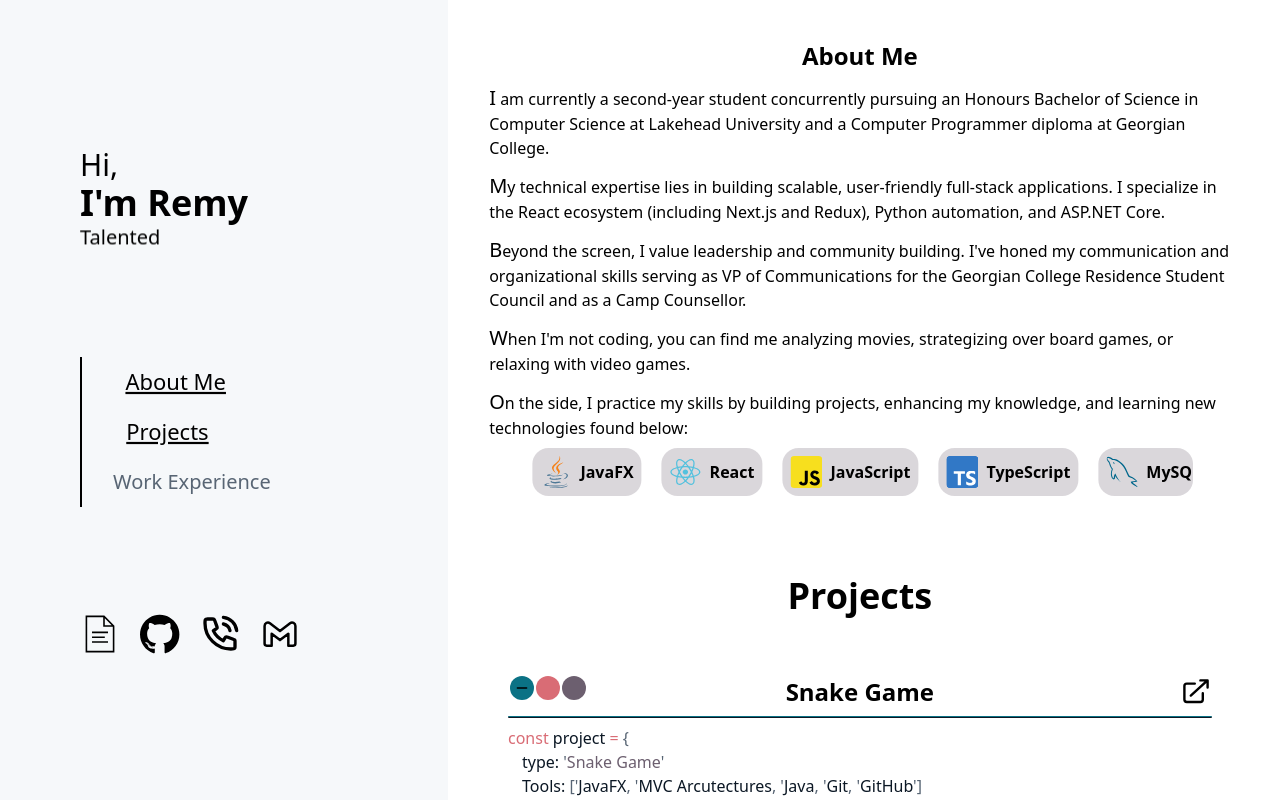
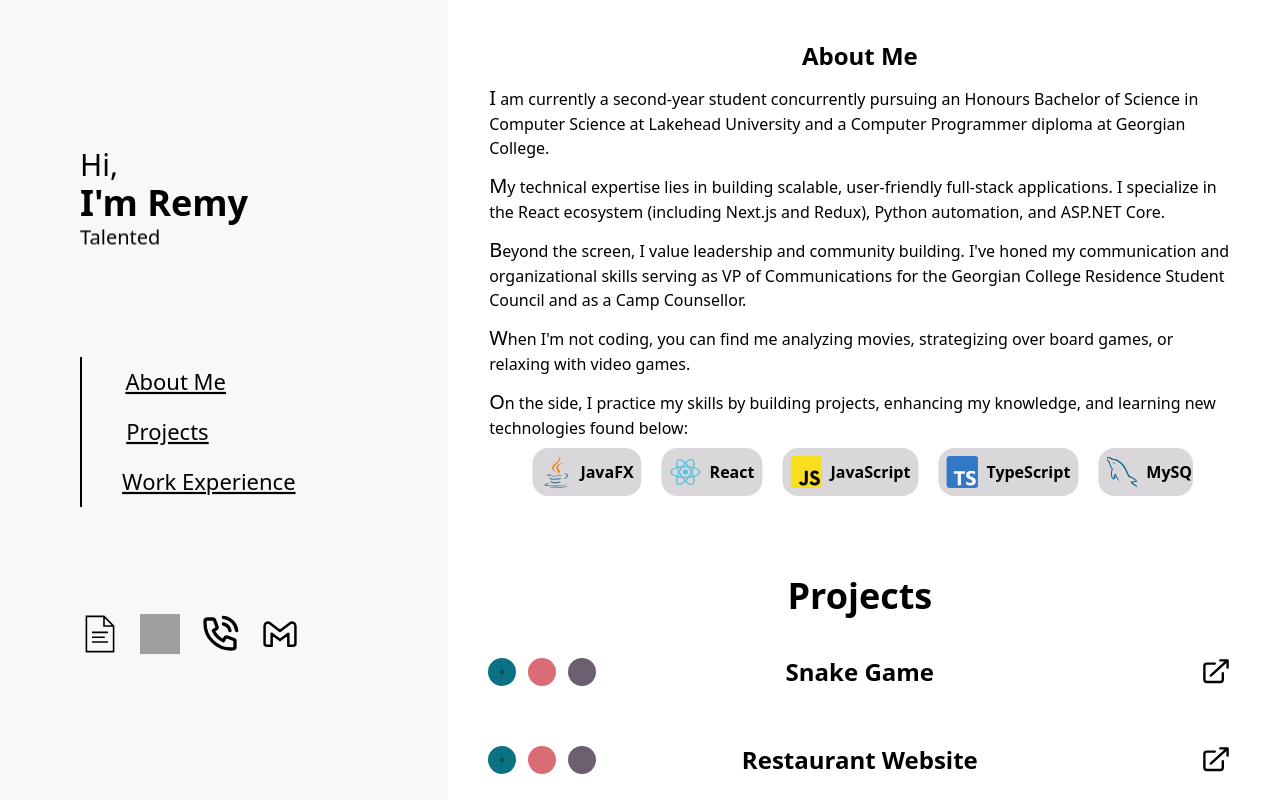
Before and after one commit to Remy-Post/portfolioV2, a React (Vite) app: page / in a window 1280 px wide. Built offline with nearby package versions, Linux system fonts and the light colour scheme; grey boxes are pictures that could not be loaded.

Commit message:
update GitHub page: refine navigation structure, improve hover effects, enhance styling for projects and icons, add support for active state and light color scheme

```diff
--- a/src/App.jsx
+++ b/src/App.jsx
@@ -68,7 +68,7 @@ export default function App() {
                         <nav className="flex flex-col border-l-2">
                             <NavItem href="#about" isActive={aboutMeInView}>About Me</NavItem>
                             <NavItem href="#projects" isActive={projectInView}>Projects</NavItem>
-                            <NavItem href="#work" isActive={workInView && projectInView && !aboutMeInView}>Work Experience </NavItem>
+                            <NavItem href="#work" isActive={workInView}>Work Experience </NavItem>
                         </nav>
                     </div>
 
--- a/src/GitHub.jsx
+++ b/src/GitHub.jsx
@@ -1,6 +1,7 @@
 import { useEffect, useState } from "react";
 
 import { useInView } from "react-intersection-observer";
+import { Link } from "react-router-dom";
 
 import Project from "./Project.jsx";
 
@@ -53,17 +54,17 @@ export default function GitHub() {
 
                 <div className="ml-20">
                     <nav className="flex flex-col border-l-2">
-                        <a className="relative w-max pl-8 p-3 py-2.5 text-xl font-medium transition-all duration-300 block -ml-[2px] outline-none border-transparent text-[#586574] hover:text-[#0B1724]" href="/" target="_blank">GitHub Calendar</a>
-                        <NavItem href="/">Projects</NavItem>
+                        <NavItem href="#github" isActive={isGithubInView}>GitHub Calendar</NavItem>
+                        <NavItem href="#projects" isActive={isProjectsInView}>Projects</NavItem>
                     </nav>
                 </div>
 
-                <article className="flex gap-5 ml-20">
-                    <Link to="/">
+                <article className="flex gap-5 items-center ml-15">
+                    <Link to="/" target="_blank" className={`relative w-max pl-8 p-3 py-2.5 text-xl font-medium transition-all duration-300 block -ml-[2px] outline-none border-transparent text-[#586574] hover:text-[#0B1724]`}>
                         <img src="./Icons/home-icon.svg" alt="Document Icon" className="w-10 h-10 icon" />
                     </Link>
                     <a href="https://github.com/Remy-Post/" target="_blank">
-                        <img src="Github.svg" alt="Github Icon" className="w-10 h-10 icon"/>
+                        <img src="./Icons/Github.svg" alt="Github Icon" className="w-10 h-10 icon"/>
                     </a>
                 </article>
             </section>
@@ -71,24 +72,25 @@ export default function GitHub() {
             {/*-----------------------------------------*/} {/*Right Side*/}
 
             <section className="w-[99%] bg-[#FFFFFF] py-10">
-                <div ref={githubRef}>
+                <div ref={githubRef} id="github">
                     <div className="flex justify-evenly w-full mx-auto p-4 my-6"> {/*Title*/}
                         <h3 className="text-3xl font-bold">GitHub</h3>
                         <h3 className="text-2xl italic text-[#6C5F6F]">Remy-Post</h3>
                     </div> {/*Title*/}
-                        <div className="w-[95%] mx-auto">
+                        <div className="w-full mx-10">
                         <GitHubCalendar
                             username="Remy-Post"
                             className="w-full h-full"
+                            colorScheme="light"
                         />
                     </div> {/*Github Calendar*/}
                     </div>
-                <div ref={projectsRef}>
+                <div ref={projectsRef} id="projects">
                     <h3 className="text-4xl font-bold mt-20 ml-13">Projects</h3>
                     {
                         isLoading == true ? <div>Loading...</div> : projects.map( ((project, index) => (
-                            <div key={index} className="p-4 m-6 bg-[#FFFFFF] rounded-4xl project hover:bg-gray-500/20">
-                                <Project {...project} css="bg-gray-500/60" />
+                            <div key={index} className="p-4 m-6 bg-[#FFFFFF] rounded-4xl project hover:bg-gray-500/1">
+                                <Project {...project} />
                             </div>
                         )))
                     }
@@ -98,15 +100,21 @@ export default function GitHub() {
     )
 }
 
-import { Link } from "react-router-dom";
-
-function NavItem({href, children}) {
+function NavItem({href, isActive, children }) {
     return (
-        <Link
-            to={href}
-            className="relative w-max pl-8 p-3 py-2.5 text-xl font-medium transition-all duration-300 block -ml-[2px] outline-none border-transparent text-[#586574] hover:text-[#0B1724]"
-        >
+        <a
+            href={href}
+            className={`
+        relative w-max pl-8 p-3 py-2.5 text-xl font-medium transition-all duration-300 block
+        -ml-[2px] /* Negative margin pulls it on top of the parent border */
+        outline-none /* Removes the outline */
+        border-transparent
+        ${isActive
+                ? "ml-3.5 scale-[1.1] underline underline-offset-2"  /* Active State styles */
+                : "border-transparent text-[#586574] hover:text-[#0B1724]"}
+      `}
+            >
             {children}
-        </Link>
+        </a>
     );
 }
--- a/src/Project.jsx
+++ b/src/Project.jsx
@@ -2,7 +2,7 @@ import {useState} from "react";
 
 //Helper used to return a 'project element'
 export default function Project({...params}){
-    const [minusClicked, setMinusClicked] = useState(true);
+    const [minusClicked, setMinusClicked] = useState(false);
 
     const colors = {
         gray: "text-[#586574]",
@@ -17,16 +17,16 @@ export default function Project({...params}){
     return(
         <div className={` ${minusClicked ? "p-5" : "p0 m-0"} rounded-4xl project`}>
             {/*Header*/}
-            <div className="grid grid-cols-[20%_60%_20%]">
-                <div className="w-20 flex justify-evenly">
-                    <div className="bg-[#0B7285] w-[3vh] h-[3vh] rounded-4xl group flex justify-center items-center">
+            <div className="grid grid-cols-[25%_50%_25%]">
+                <div className="w-full flex justify-start items-center">
+                    <div className={`${minusClicked ? 'bg-[#0B7285]' : 'bg-[#0B7285] hover:bg-[#0B7285]/90'} w-7 h-7 rounded-[100%] group flex justify-center items-center`}>
                         { minusClicked ? <img src="./Icons/minus-icon.svg" alt="Minus Icon" className="w-4 group-hover:cursor group-hover:bg-gray-700 rounded-4xl icon" onClick={() => setMinusClicked(!minusClicked)} />
                             :
-                            <img src="./Icons/plus-icon.svg" alt="Plus Icon" className="w-4 group-hover:cursor group-hover:bg-gray-700 rounded-4xl icon" onClick={() => setMinusClicked(!minusClicked)} />
+                            <img src="./Icons/plus-icon.svg" alt="Plus Icon" className="w-4 group-hover:cursor  rounded-4xl " onClick={() => setMinusClicked(!minusClicked)} />
                         }
                     </div>
-                    <div className="bg-[#D96C75] w-[3vh] h-[3vh] rounded-4xl"></div>
-                    <div className="bg-[#6C5F6F] w-[3vh] h-[3vh] rounded-4xl"></div>
+                    <div className="bg-[#D96C75] w-7 h-7 rounded-4xl mx-3"><p className="hidden">HIDDEN</p></div>
+                    <div className="bg-[#6C5F6F] w-7 h-7 rounded-4xl"><p className="hidden">HIDDEN</p></div>
                 </div>
                 <h3 className="text-2xl font-bold text-center self-center">{params.name}</h3>
                 {/*Icon*/}
```
Also changed, not shown: public/Icons/Github.svg (renamed from public/Github.svg).
